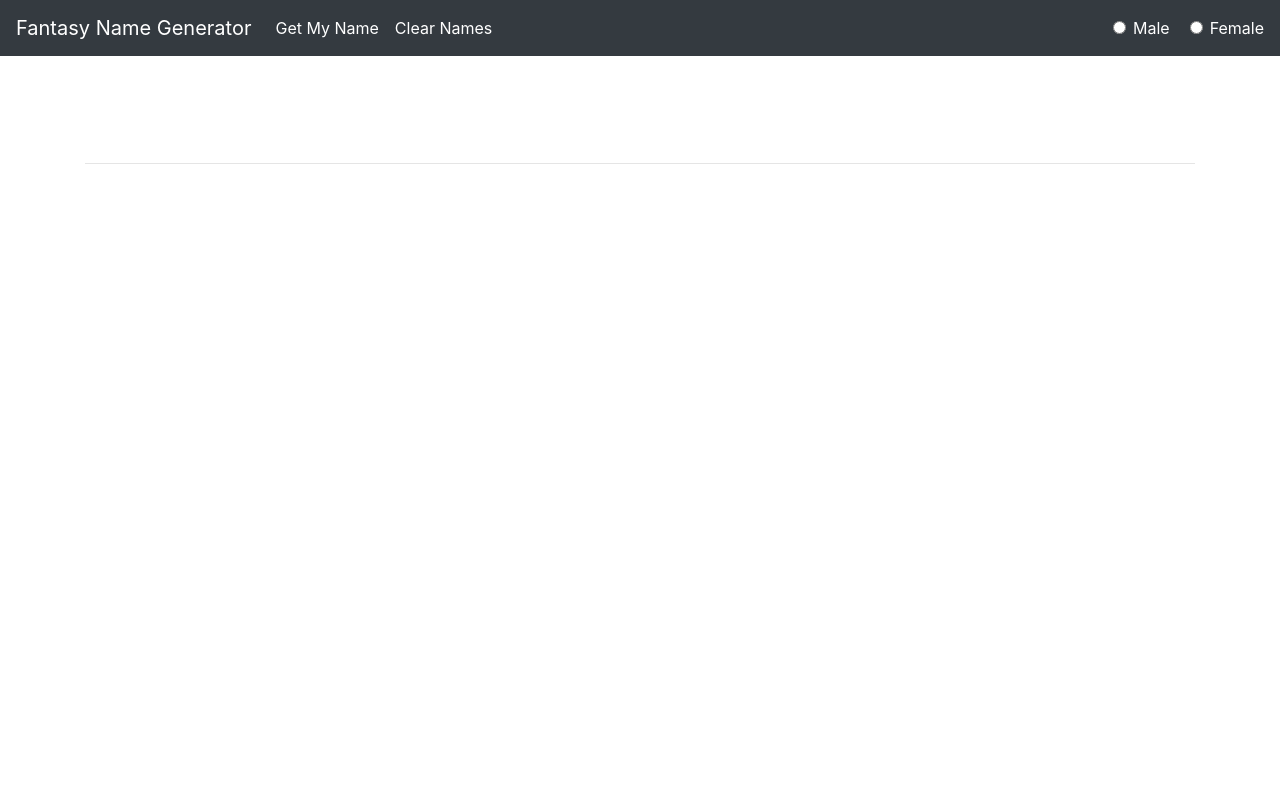
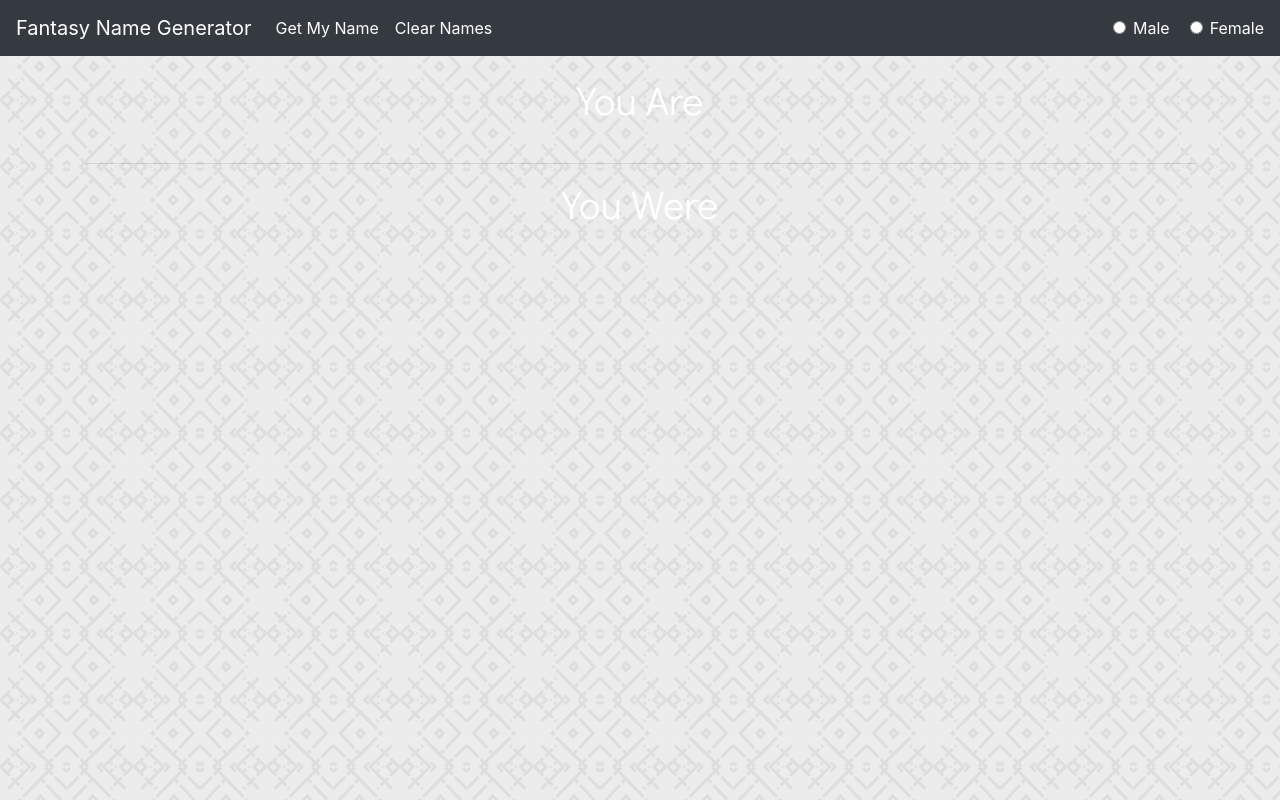
Before and after one commit to Parsifal-M/FantasyNameGenerator, a plain HTML site: page index.html in a window 1280 px wide. Drawn offline with nearby package versions, Linux system fonts and the light colour scheme.

Commit message:
Update styles.css

```diff
--- a/css/styles.css
+++ b/css/styles.css
@@ -5,7 +5,7 @@ a:hover {
 }
 
 body {
-    background-image: url("images/herringbone.png");
+    background-image: url("../images/herringbone.png");
 }
 
 .wordwrap {
```
